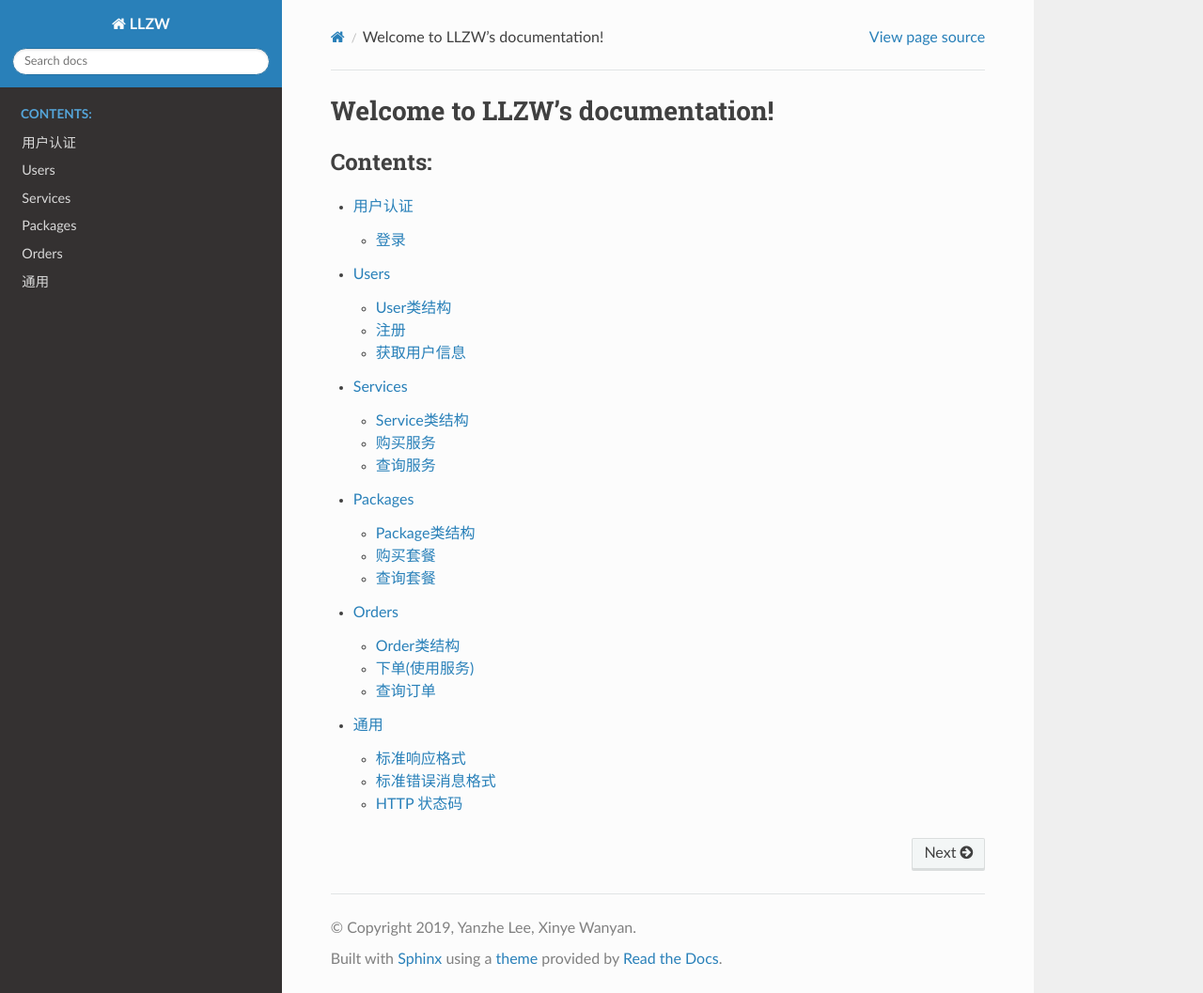
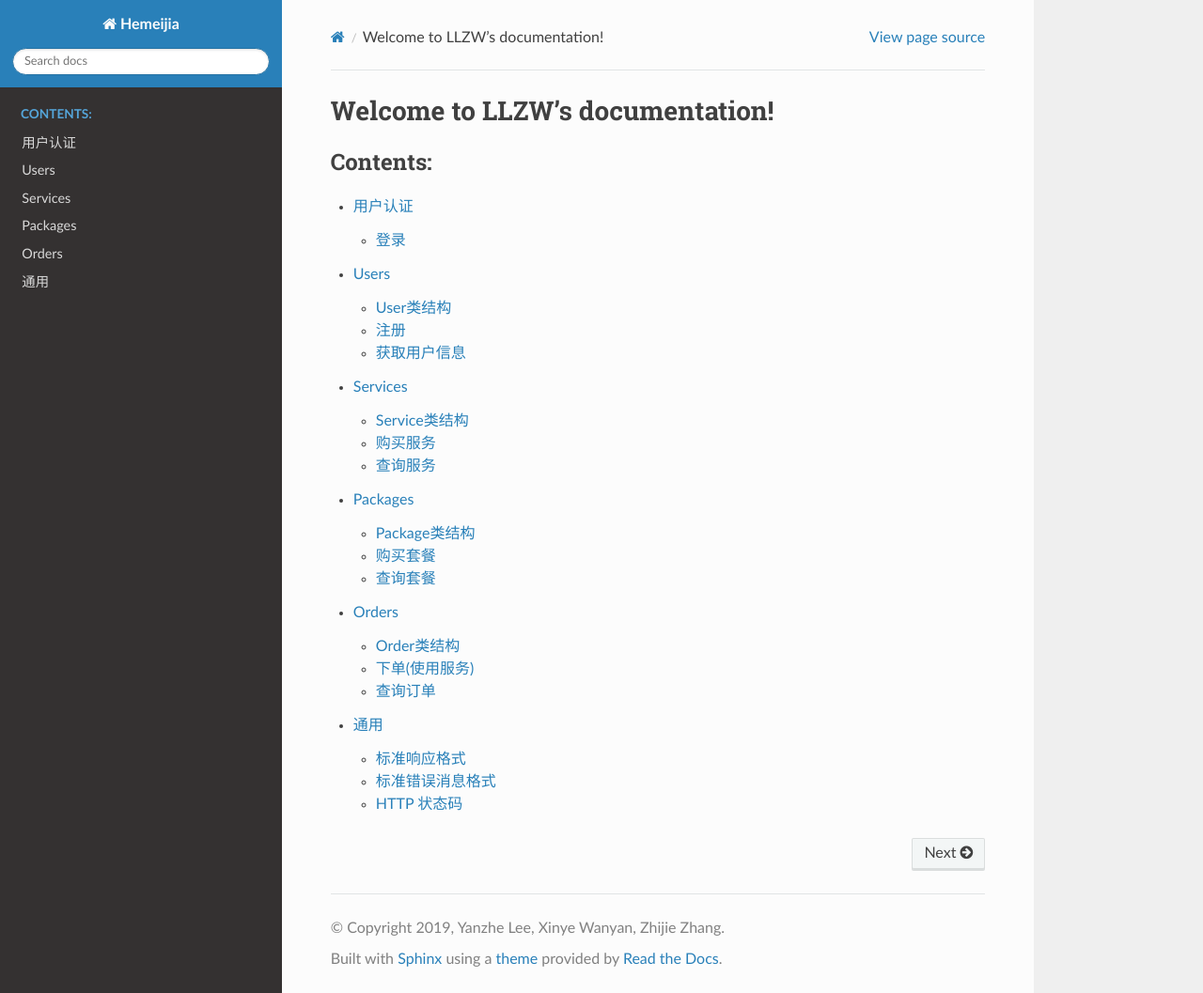
Before and after one commit to YanzheL/hemeijia, a Sphinx documentation site: the page built from docs/source/index.rst, in a window 1280 px wide and 1057 px high. Shown: the whole window at 94% size. Built offline with Sphinx 7.4.7 and the Read the Docs theme 2.0.0, drawn with Linux system fonts in a browser that asks for light colours.

Commit message:
change project name

```diff
--- a/docs/source/conf.py
+++ b/docs/source/conf.py
@@ -18,9 +18,9 @@
 # -- Project information -----------------------------------------------------
 
 __version__ = '1.0'
-project = 'LLZW'
-copyright = '2019, Yanzhe Lee, Xinye Wanyan'
-author = 'Yanzhe Lee, Xinye Wanyan'
+project = 'Hemeijia'
+copyright = '2019, Yanzhe Lee, Xinye Wanyan, Zhijie Zhang'
+author = 'Yanzhe Lee, Xinye Wanyan, Zhijie Zhang'
 
 language = 'en'
 
```
